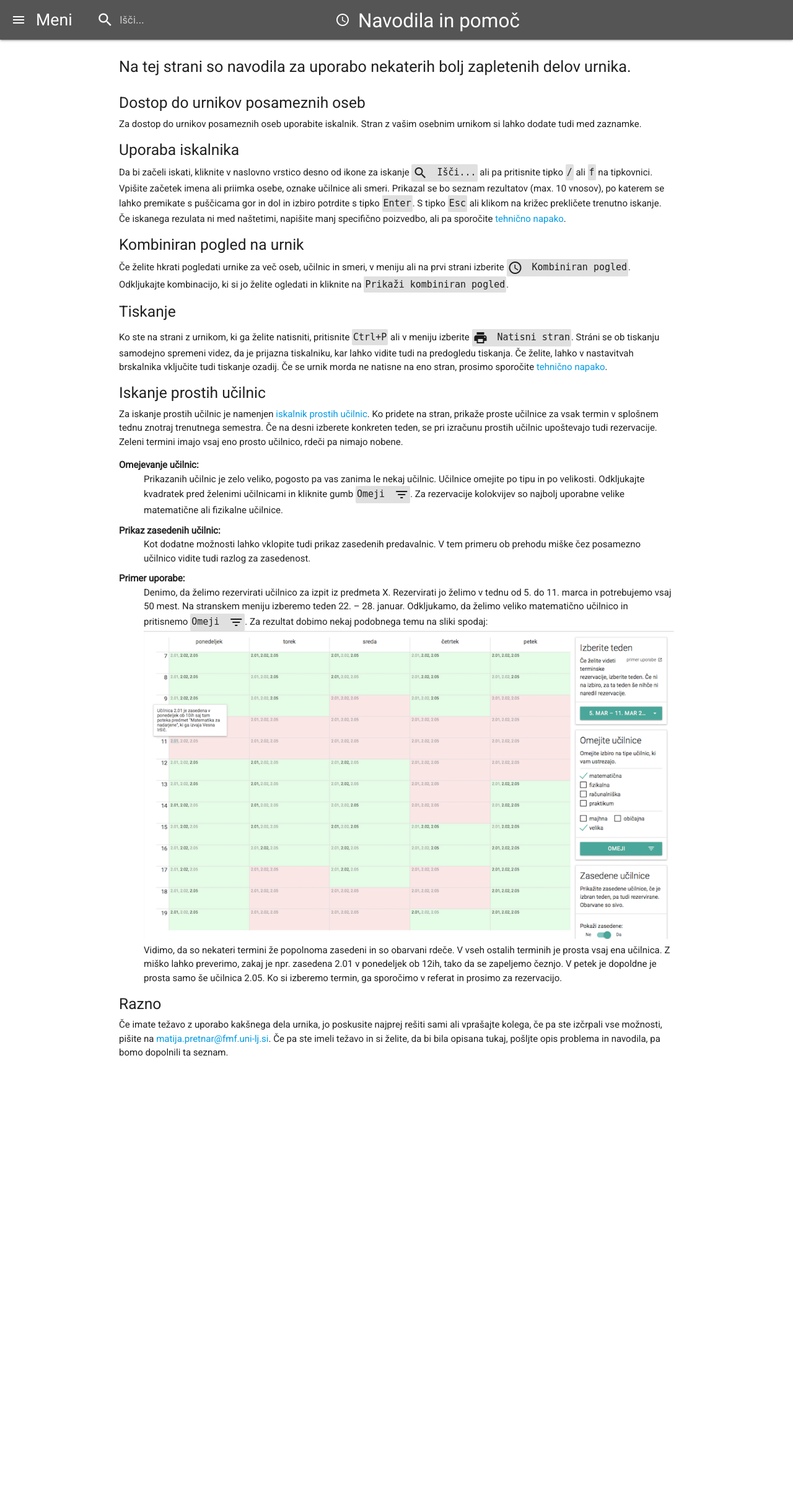
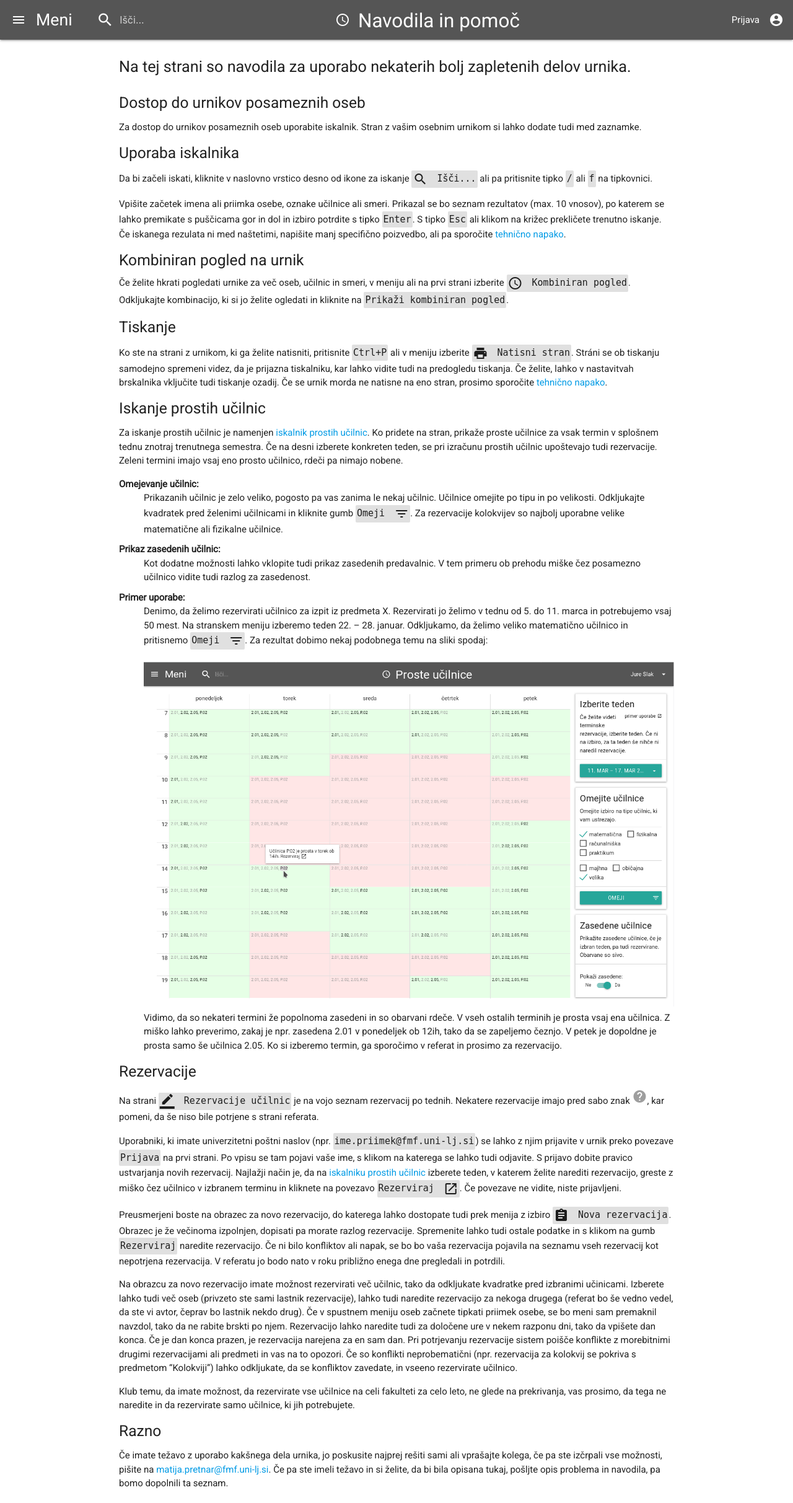
Before and after one commit to ul-fmf/urnik, a Django app: page /help/ in a window 1280 px wide. Shown: the whole page at 62% size. Before the commit the page ends 1706 px from the top, so only its background shows below. Run offline with Django 3.2, Linux system fonts and the light colour scheme; tables that the repository leaves empty hold one stand-in row (values such as "Sample post"); parts of the project's set-up code (start-up, migrations or seed data) failed here and were passed over; some libraries are stand-ins or nearby versions.

Commit message:
Navodila za rezervacije in link za prijavo na prvi strani.

```diff
--- a/project/settings/common.py
+++ b/project/settings/common.py
@@ -124,6 +124,7 @@ STATIC_URL = '/static/'
 
 FORM_RENDERER = 'django.forms.renderers.TemplatesSetting'
 
+LOGIN_URL = '/login/'
 LOGIN_REDIRECT_URL = '/'
 LOGOUT_REDIRECT_URL = '/'
 
--- a/urnik/templates/help.html
+++ b/urnik/templates/help.html
@@ -7,19 +7,19 @@
     </p>
 
     <h5>Dostop do urnikov posameznih oseb</h5>
-    Za dostop do urnikov posameznih oseb uporabite iskalnik. Stran z vašim osebnim urnikom si lahko dodate tudi
-    med zaznamke.
+    <p>Za dostop do urnikov posameznih oseb uporabite iskalnik. Stran z vašim osebnim urnikom si lahko dodate tudi
+    med zaznamke.</p>
 
     <h5>Uporaba iskalnika</h5>
-    Da bi začeli iskati, kliknite v naslovno vrstico desno od ikone za iskanje
+    <p>Da bi začeli iskati, kliknite v naslovno vrstico desno od ikone za iskanje
     <code><i class="material-icons left">search</i> Išči...</code> ali pa pritisnite
-    tipko <code>/</code> ali <code>f</code> na tipkovnici.
+    tipko <code>/</code> ali <code>f</code> na tipkovnici.</p>
 
-    Vpišite začetek imena ali priimka osebe, oznake učilnice ali smeri. Prikazal se bo seznam rezultatov
+    <p>Vpišite začetek imena ali priimka osebe, oznake učilnice ali smeri. Prikazal se bo seznam rezultatov
     (max. 10 vnosov), po katerem se lahko premikate s puščicama gor in dol in izbiro potrdite s tipko
     <code>Enter</code>. S tipko <code>Esc</code> ali klikom na križec
     prekličete trenutno iskanje. Če iskanega rezulata ni med naštetimi, napišite manj specifično poizvedbo, ali
-    pa sporočite <a href="{% url 'bugreport' %}">tehnično napako</a>.
+      pa sporočite <a href="{% url 'bugreport' %}">tehnično napako</a>.</p>
 
     <h5>Kombiniran pogled na urnik</h5>
     Če želite hkrati pogledati urnike za več oseb, učilnic in smeri, v meniju ali na prvi strani izberite <code><i class="material-icons left">schedule</i>Kombiniran pogled</code>. Odkljukajte kombinacijo, ki si jo želite ogledati in kliknite na
@@ -34,11 +34,11 @@
       stran, prosimo sporočite <a href="{% url 'bugreport' %}">tehnično napako</a>.
     </p>
 
-    <h5>Iskanje prostih učilnic</h5>
-    Za iskanje prostih učilnic je namenjen <a href="{% url 'proste' %}">iskalnik prostih učilnic</a>.
+    <h5 id="proste-ucilnice">Iskanje prostih učilnic</h5>
+    <p>Za iskanje prostih učilnic je namenjen <a href="{% url 'proste' %}">iskalnik prostih učilnic</a>.
     Ko pridete na stran, prikaže proste učilnice za vsak termin v splošnem tednu znotraj trenutnega semestra.
     Če na desni izberete konkreten teden, se pri izračunu prostih učilnic upoštevajo tudi rezervacije.
-    Zeleni termini imajo vsaj eno prosto učilnico, rdeči pa nimajo nobene.
+      Zeleni termini imajo vsaj eno prosto učilnico, rdeči pa nimajo nobene.</p>
 
     <dl>
       <dt>Omejevanje učilnic:</dt>
@@ -61,7 +61,8 @@
         <code><i class="material-icons right">filter_list</i> Omeji</code>.
 
         Za rezultat dobimo nekaj podobnega temu na sliki spodaj:
-        <img src="{% static 'primer-prostih-ucilnic.png' %}" alt="primer uporabe" style="width: 100%;">
+        <img src="{% static 'primer-prostih-ucilnic.png' %}" alt="primer uporabe"
+             style="width: 100%; margin-top: 20px;">
 
         Vidimo, da so nekateri termini že popolnoma zasedeni in so obarvani rdeče.
         V vseh ostalih terminih je prosta vsaj ena učilnica. Z miško lahko preverimo, zakaj je npr. zasedena 2.01
@@ -70,11 +71,44 @@
       </dd>
     </dl>
 
+    <h5 id="rezervacije">Rezervacije</h5>
+    <p>Na strani <code><i class="material-icons left">border_color</i>Rezervacije učilnic</code>
+    je na vojo seznam rezervacij po tednih. Nekatere rezervacije imajo pred sabo znak
+      <i class="material-icons grey-text">help</i>, kar pomeni, da še niso bile potrjene s strani referata.</p>
+
+    <p>Uporabniki, ki imate univerzitetni poštni naslov (npr. <code>ime.priimek@fmf.uni-lj.si</code>)
+      se lahko z njim prijavite v urnik preko povezave <code>Prijava</code> na prvi strani. Po vpisu se tam pojavi
+      vaše ime, s klikom na katerega se lahko tudi odjavite. S prijavo dobite pravico ustvarjanja novih rezervacij.
+      Najlažji način je, da na <a href="{% url 'proste' %}">iskalniku prostih učilnic</a>
+      izberete teden, v katerem želite narediti rezervacijo, greste z miško čez učilnico v izbranem terminu
+      in kliknete na povezavo <code>Rezerviraj <i class="material-icons right">open_in_new</i></code>. Če povezave ne
+      vidite, niste prijavljeni.</p>
+
+    <p>Preusmerjeni boste na obrazec za novo rezervacijo, do katerega lahko dostopate tudi prek menija
+      z izbiro <code><i class="material-icons left">assignment</i> Nova rezervacija</code>. Obrazec je
+      že večinoma izpolnjen, dopisati pa morate razlog rezervacije. Spremenite lahko tudi
+      ostale podatke in s klikom na gumb <code>Rezerviraj</code> naredite rezervacijo. Če ni bilo konfliktov ali
+      napak, se bo bo vaša rezervacija pojavila na seznamu vseh rezervacij kot nepotrjena rezervacija. V referatu
+      jo bodo nato v roku približno enega dne pregledali in potrdili.
+    </p>
+
+    <p>Na obrazcu za novo rezervacijo imate možnost rezervirati več učilnic, tako da odkljukate kvadratke pred
+      izbranimi učinicami. Izberete lahko tudi več oseb (privzeto ste sami lastnik rezervacije), lahko tudi naredite
+      rezervacijo za nekoga drugega (referat bo še vedno vedel, da ste vi avtor, čeprav bo lastnik nekdo drug).
+      Če v spustnem meniju oseb začnete tipkati priimek osebe, se bo meni sam premaknil navzdol, tako da ne
+      rabite brskti po njem. Rezervacijo lahko naredite tudi za določene ure v nekem razponu dni, tako da vpišete dan
+      konca. Če je dan konca prazen, je rezervacija narejena za en sam dan. Pri potrjevanju rezervacije sistem poišče
+      konflikte z morebitnimi drugimi rezervacijami ali predmeti in vas na to opozori. Če so konflikti neprobematični
+      (npr. rezervacija za kolokvij se pokriva s predmetom &ldquo;Kolokviji&rdquo;) lahko odkljukate, da
+      se konfliktov zavedate, in vseeno rezervirate učilnico.
+    </p>
+    <p>Klub temu, da imate možnost, da rezervirate vse učilnice na celi fakulteti za celo leto, ne glede na prekrivanja,
+      vas prosimo, da tega ne naredite in da rezervirate samo učilnice, ki jih potrebujete.</p>
 
     <h5>Razno</h5>
-    Če imate težavo z uporabo kakšnega dela urnika, jo poskusite najprej rešiti sami ali vprašajte kolega,
+    <p>Če imate težavo z uporabo kakšnega dela urnika, jo poskusite najprej rešiti sami ali vprašajte kolega,
     če pa ste izčrpali vse možnosti, pišite na <a href="mailto:matija.pretnar@fmf.uni-lj.si">
     matija.pretnar@fmf.uni-lj.si</a>. Če pa ste imeli težavo in si želite, da bi bila opisana tukaj, pošljte opis
-    problema in navodila, pa bomo dopolnili ta seznam.
+    problema in navodila, pa bomo dopolnili ta seznam.</p>
   </div>
 {% endblock content %}
--- a/urnik/templates/osnova.html
+++ b/urnik/templates/osnova.html
@@ -45,10 +45,16 @@
               <span class="hide-on-small-and-down" id="user-name">{{ user.get_full_name|default:user.get_username }}</span>
               {% if user.is_staff %}
                 <i class="material-icons right" id="mode-indicator">{% if request.session.urejanje %}edit{% else %}visibility{% endif %}</i>
+              {% else %}
+                <i class="material-icons right">account_circle</i>
               {% endif %}
             </a>
           </li>
         </ul>
+      {% else %}
+        <a class="right" href="{% url 'login' %}">
+          <i class="material-icons right" style="margin-right: 15px;">account_circle</i>
+          <span class="hide-on-small-and-down">Prijava</span></a>
       {% endif %}
 
       <!-- middle search: Preserve the order: left, right first, then middle -->
--- a/urnik/templates/proste_ucilnice.html
+++ b/urnik/templates/proste_ucilnice.html
@@ -18,7 +18,7 @@
     <div class="card-content">
       <span class="card-title">Izberite teden
         <span class="right" style="font-size: 12px;">
-          <a href="{% url 'help' %}#primer-uporabe" style="color: inherit;" target="_blank">primer uporabe</a>
+          <a href="{% url 'help' %}#proste-ucilnice" style="color: inherit;" target="_blank">primer uporabe</a>
           <i class="material-icons right" style="font-size: 12px; margin-left: 5px;">open_in_new</i>
         </span>
       </span>
```
Also changed, not shown: urnik/templates/rezervacije.html (+4 -11 lines), urnik/static/primer-prostih-ucilnic.png.
